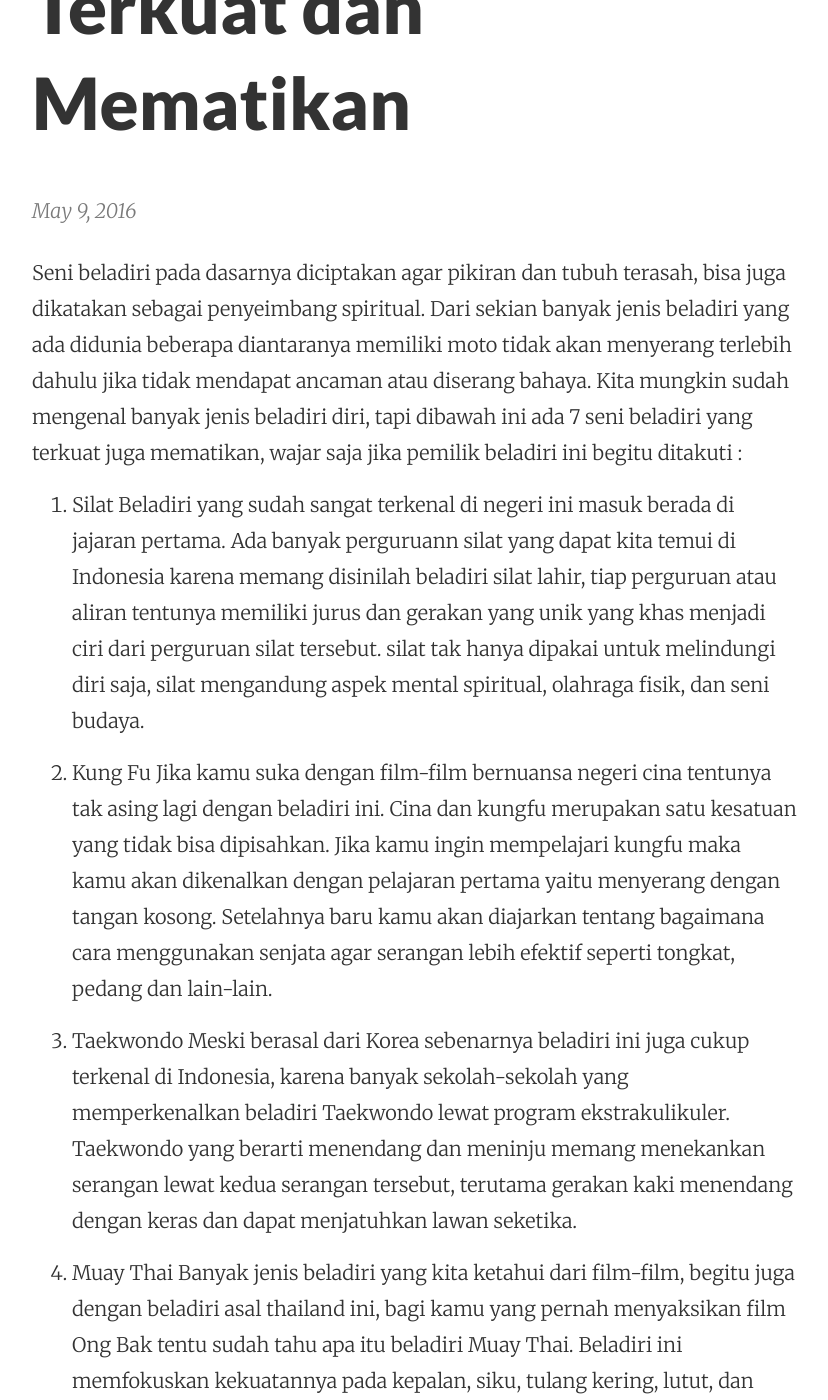
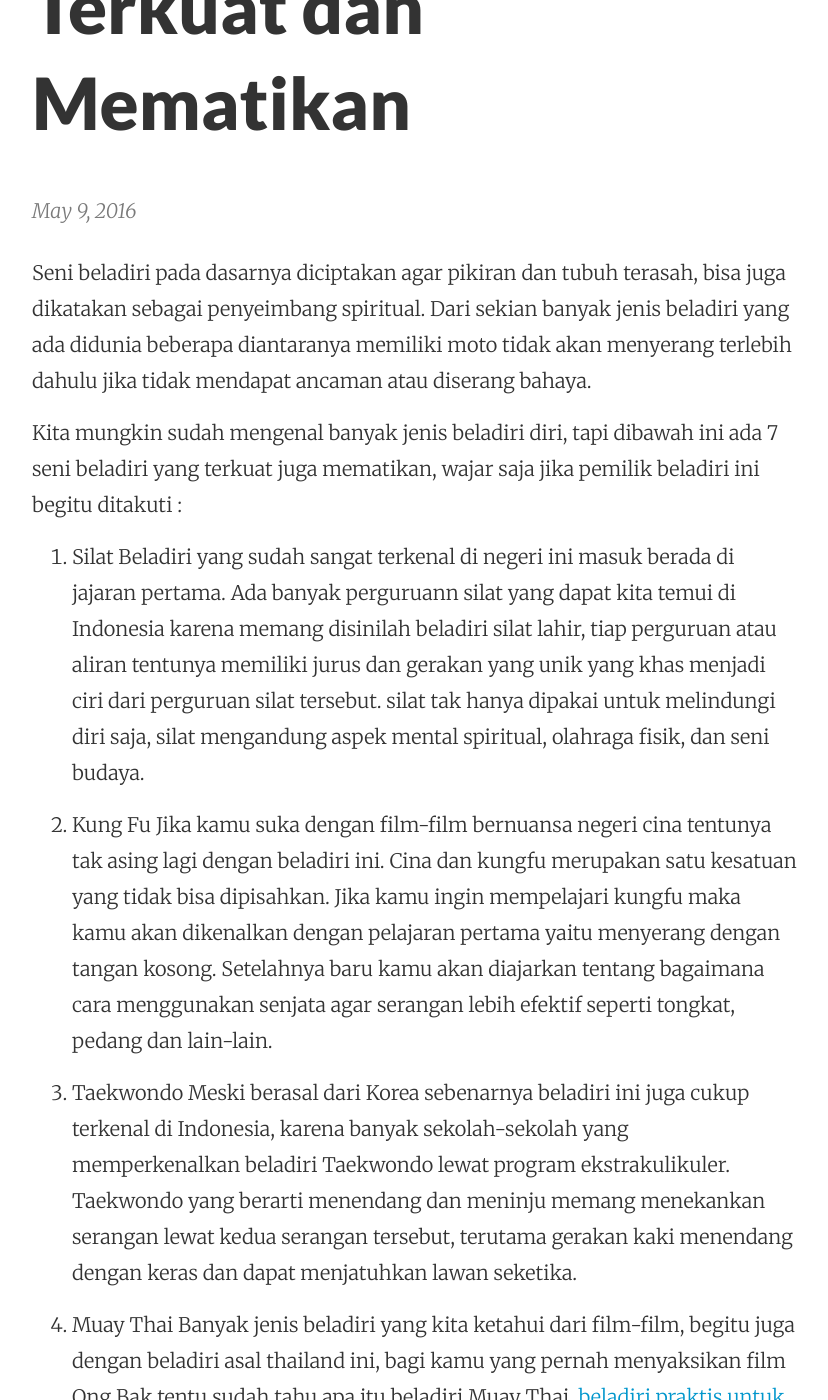
Before and after one commit to kudabalap1/kudabalap1.github.io, a Jekyll site: the page built from _posts/2016-05-09-7-seni-beladiri-yang-terkuat-dan-mematikan.markdown, in a window 1280 px wide and 1400 px high, scrolled down 340 px. Shown: the whole window, without its empty margins (224-1052 px from the left). Built offline with Jekyll 4.4.1, drawn with Linux system fonts in a browser that asks for light colours; part of the change alters nothing that is shown; some of the changed text lies outside the part shown.

Commit message:
Post update: 7 Seni Beladiri yang Terkuat dan Mematikan

```diff
--- a/_posts/2016-05-09-7-seni-beladiri-yang-terkuat-dan-mematikan.markdown
+++ b/_posts/2016-05-09-7-seni-beladiri-yang-terkuat-dan-mematikan.markdown
@@ -4,6 +4,7 @@ title: 7 Seni Beladiri yang Terkuat dan Mematikan
 layout: post
 ---
 Seni beladiri pada dasarnya diciptakan agar pikiran dan tubuh terasah, bisa juga dikatakan sebagai penyeimbang spiritual. Dari sekian banyak jenis beladiri yang ada didunia beberapa diantaranya memiliki moto tidak akan menyerang terlebih dahulu jika tidak mendapat ancaman atau diserang bahaya.
+
 Kita mungkin sudah mengenal banyak jenis beladiri diri, tapi dibawah ini ada 7 seni beladiri yang terkuat juga mematikan, wajar saja jika pemilik beladiri ini begitu ditakuti :
 
 1. Silat
@@ -16,7 +17,7 @@ Jika kamu suka dengan film-film bernuansa negeri cina  tentunya tak asing lagi d
 Meski berasal dari Korea sebenarnya beladiri ini juga cukup terkenal di Indonesia, karena banyak sekolah-sekolah yang memperkenalkan beladiri Taekwondo lewat program ekstrakulikuler. Taekwondo yang berarti menendang dan meninju memang menekankan serangan lewat kedua serangan tersebut, terutama gerakan kaki menendang dengan keras dan dapat menjatuhkan lawan seketika.
 
 4. Muay Thai
-Banyak jenis beladiri yang kita ketahui dari film-film, begitu juga dengan beladiri asal thailand ini, bagi kamu yang pernah menyaksikan film Ong Bak tentu sudah tahu apa itu beladiri Muay Thai. Beladiri ini memfokuskan kekuatannya pada kepalan, siku, tulang kering, lutut, dan bagian tubuh lainnya untuk menghajar musuh.
+Banyak jenis beladiri yang kita ketahui dari film-film, begitu juga dengan beladiri asal thailand ini, bagi kamu yang pernah menyaksikan film Ong Bak tentu sudah tahu apa itu beladiri Muay Thai. <a href="http://gobagi.com/pilihan-bela-diri-praktis-untuk-pria-metropolis/">beladiri praktis untuk pria</a> ini memfokuskan kekuatannya pada kepalan, siku, tulang kering, lutut, dan bagian tubuh lainnya untuk menghajar musuh.
 
 5. Marine Corps Martial Arts Programs (MCMAP)
 Para marinir sudah terbiasa dengan beladiri ini karena memang ini termasuk yang wajib dipelajari dalam pendidikan marinir. MCMAP adalah kombinasi dari mental, disiplin, karakter, fisik, dan tenaga. Manfaatnya agar marinir dapat meningkatkan efisensi tempur dan kepercayaan diri juga kepemimpinan. Pada film yang diproduksi oleh negara Amerika Serikan banyak memasukan unsur beladiri ini.
```
